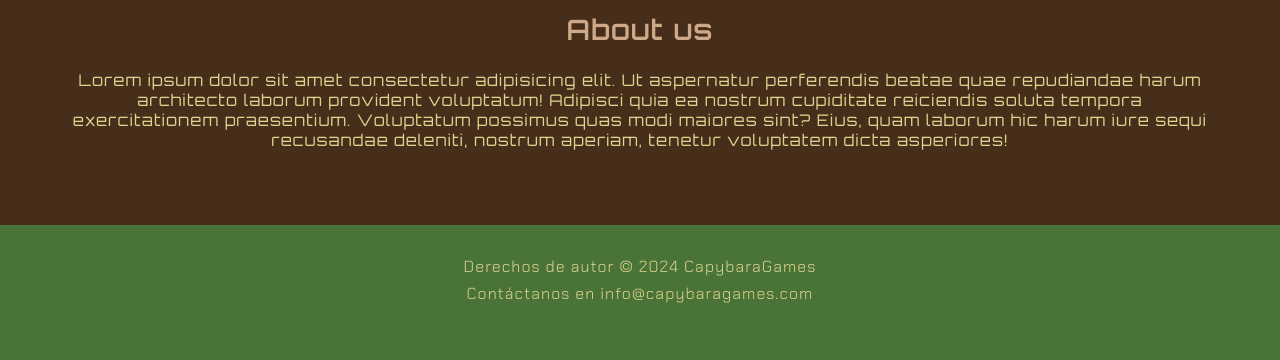
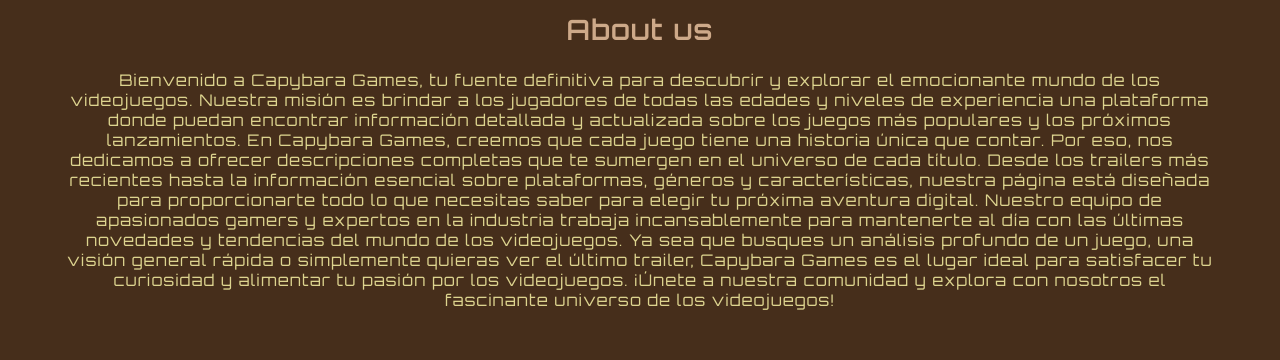
Before and after one commit to Grupo-Eleven/CapybaraGamesVue3, a Vue app: page / in a window 1280 px wide. Shown: the part 425-785 px from the top of the page. Built offline with nearby package versions, Linux system fonts and the light colour scheme.

Commit message:
change: about us

```diff
--- a/src/view/HomeIndex.vue
+++ b/src/view/HomeIndex.vue
@@ -21,11 +21,10 @@
         </div>
         <article>
             <h2>About us</h2>
-            <p>Lorem ipsum dolor sit amet consectetur adipisicing elit.
-                Ut aspernatur perferendis beatae quae repudiandae harum architecto laborum provident voluptatum!
-                Adipisci quia ea nostrum cupiditate reiciendis soluta tempora exercitationem praesentium.
-                Voluptatum possimus quas modi maiores sint? Eius, quam laborum hic harum iure sequi recusandae deleniti,
-                nostrum aperiam, tenetur voluptatem dicta asperiores!</p>
+            <p>Bienvenido a Capybara Games, tu fuente definitiva para descubrir y explorar el emocionante mundo de los videojuegos. Nuestra misión es brindar a los jugadores de todas las edades y niveles de experiencia una plataforma donde puedan encontrar información detallada y actualizada sobre los juegos más populares y los próximos lanzamientos.
+En Capybara Games, creemos que cada juego tiene una historia única que contar. Por eso, nos dedicamos a ofrecer descripciones completas que te sumergen en el universo de cada título. Desde los trailers más recientes hasta la información esencial sobre plataformas, géneros y características, nuestra página está diseñada para proporcionarte todo lo que necesitas saber para elegir tu próxima aventura digital.
+Nuestro equipo de apasionados gamers y expertos en la industria trabaja incansablemente para mantenerte al día con las últimas novedades y tendencias del mundo de los videojuegos. Ya sea que busques un análisis profundo de un juego, una visión general rápida o simplemente quieras ver el último trailer, Capybara Games es el lugar ideal para satisfacer tu curiosidad y alimentar tu pasión por los videojuegos.
+¡Únete a nuestra comunidad y explora con nosotros el fascinante universo de los videojuegos!</p>
         </article>
     </main>
     <FooterComp />
```
